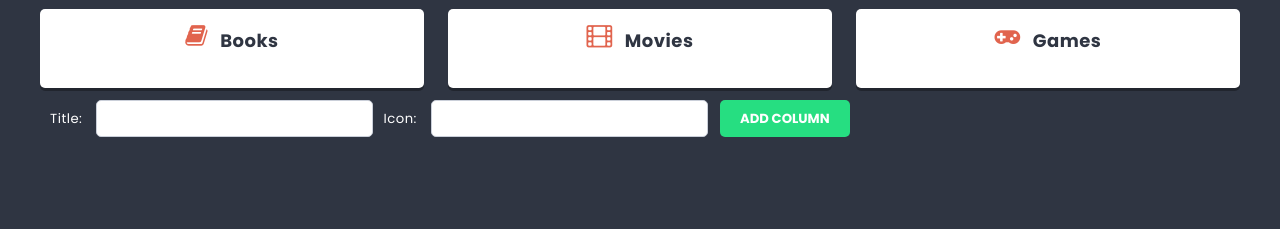
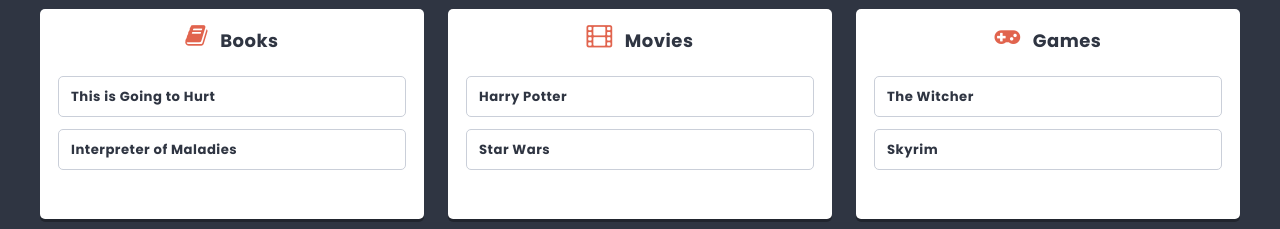
Before and after one commit to lapivoinerouge/react-app, a React (Create React App) app: page / in a window 1280 px wide. Shown: the part 532-761 px from the top of the page. Built offline with nearby package versions, Linux system fonts and the light colour scheme.

Commit message:
Add Card component

```diff
--- /dev/null
+++ b/src/components/Card/Card.js
@@ -0,0 +1,9 @@
+import styles from './Card.module.scss';
+
+const Card = props => {
+    return (
+        <li className={styles.card} key={props.id}>{props.title}</li>
+    );
+};
+
+export default Card;
--- /dev/null
+++ b/src/components/Card/Card.module.scss
@@ -0,0 +1,13 @@
+@import '../../styles/settings.scss';
+
+.card {
+    position: relative;
+    background: $color-light;
+    border: 1px solid lighten($color-dark, 60%);
+    padding: $base-size;
+    margin: 0 0 $base-size 0;
+    border-radius: $radius;
+    display: flex;
+    justify-content: space-between;
+    font-weight: bold;
+}
--- a/src/components/Column/Column.js
+++ b/src/components/Column/Column.js
@@ -1,9 +1,13 @@
 import styles from './Column.module.scss';
+import Card from '../Card/Card';
 
 const Column = props => {
     return (
         <article className={styles.column}>
             <h2 className={styles.title}><span className={styles.icon + ' fa fa-' + props.icon}></span>{props.title}</h2>
+            <ul className={styles.cards}>
+                {props.cards.map(card => <Card key={card.id} title={card.title} />)}
+            </ul>
         </article>
     );
 };
--- a/src/components/List/List.js
+++ b/src/components/List/List.js
@@ -6,13 +6,37 @@
 
 const List = () => {
     const [columns, setColumns] = useState([
-        { id: 1, title: 'Books', icon: 'book' },
-        { id: 2, title: 'Movies', icon: 'film' },
-        { id: 3, title: 'Games', icon: 'gamepad' }
+        {
+            id: 1,
+            title: 'Books',
+            icon: 'book',
+            cards: [
+                { id: 1, title: 'This is Going to Hurt' },
+                { id: 2, title: 'Interpreter of Maladies' }
+            ]
+        },
+        {
+            id: 2,
+            title: 'Movies',
+            icon: 'film',
+            cards: [
+                { id: 1, title: 'Harry Potter' },
+                { id: 2, title: 'Star Wars' }
+            ]
+        },
+        {
+            id: 3,
+            title: 'Games',
+            icon: 'gamepad',
+            cards: [
+                { id: 1, title: 'The Witcher' },
+                { id: 2, title: 'Skyrim' }
+            ]
+        }
     ]);
 
     const addColumn = newColumn => {
-		setColumns([...columns, { id: shortid(), title: newColumn.title, icon: newColumn.icon }]);
+        setColumns([...columns, { id: shortid(), title: newColumn.title, icon: newColumn.icon, cards: [] }]);
     };
 
     return (
@@ -22,7 +46,7 @@
             </header>
             <p className={styles.description}>Interesting things I want to check out!</p>
             <section className={styles.columns}>
-                {columns.map(column => <Column key={column.id} title={column.title} icon={column.icon} />)}
+            {columns.map(column => <Column key={column.id} id={column.id} title={column.title} icon={column.icon} cards={column.cards} />)}
             </section>
             <ColumnForm action={addColumn} />
         </div>
```
